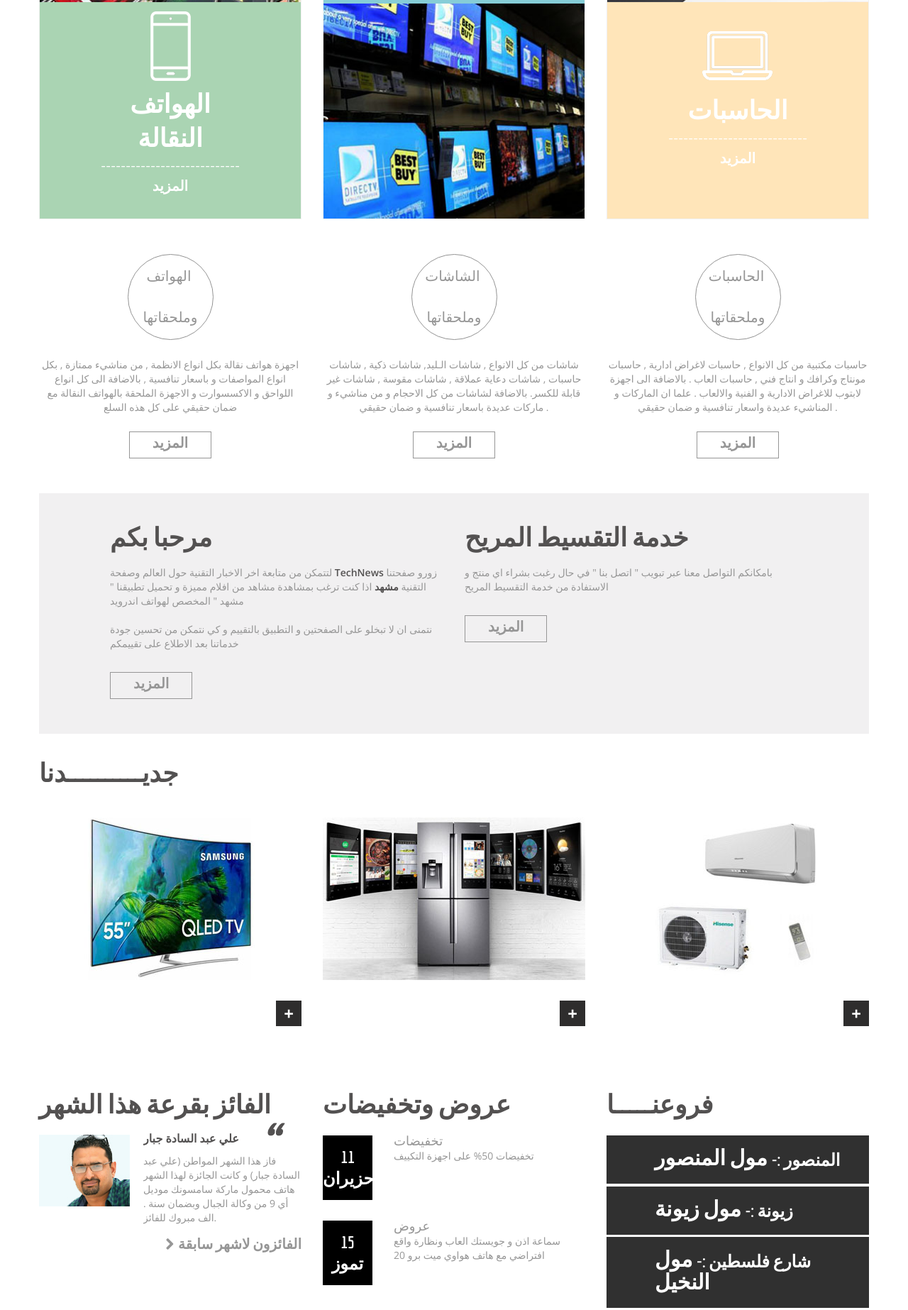
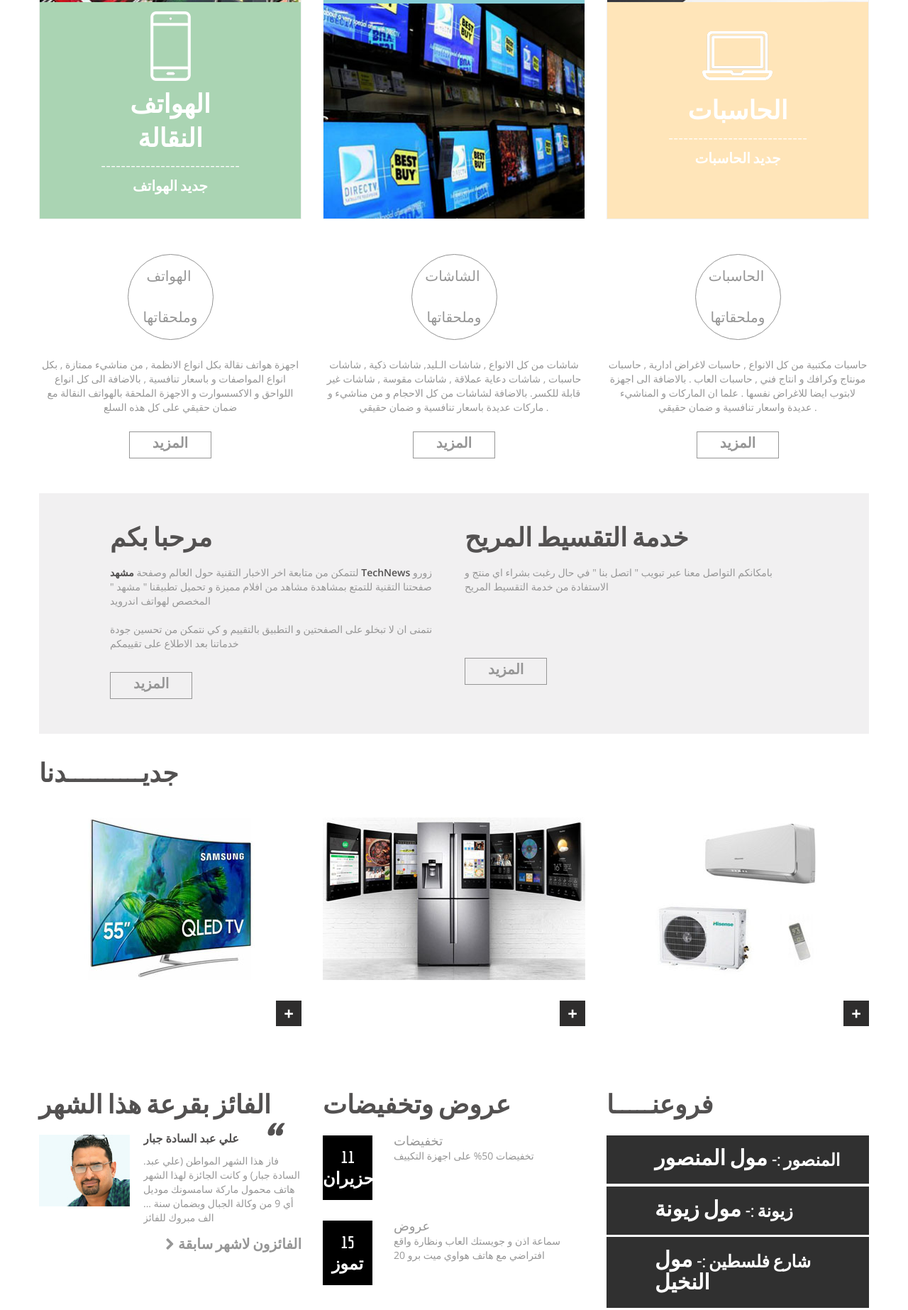
Before and after one commit to Ali8484/alirest, a plain HTML site: page index.html in a window 1280 px wide. Shown: the part 491-2337 px from the top of the page at 71% size. Drawn offline with nearby package versions, Linux system fonts and the light colour scheme.

Commit message:
first 3 cats. modified

```diff
--- a/index.html
+++ b/index.html
@@ -62,11 +62,11 @@
           <div class="navigation">
             <nav>
               <ul class="sf-menu">
-               <li class="current"><a href="index.html">الرئيسية</a></li>
-               <li><a href="index-1.html">القائمة</a></li>
-               <li><a href="index-2.html">التصنيفات</a></li>
-               <li><a href="index-3.html">خدمات ما بعد البيع</a></li>
                <li><a href="index-4.html">اتصل بنا</a></li>
+			   <li><a href="index-3.html">خدمات ما بعد البيع</a></li>
+			   <li><a href="index-2.html">التصنيفات</a></li>
+			   <li><a href="index-1.html">القائمة</a></li>
+			   <li class="current"><a href="index.html">الرئيسية</a></li>
              </ul>
             </nav>
             <div class="clear"></div>
@@ -76,7 +76,7 @@
     </div>
   </section>
 </header>
-<!--
+
 <!--=====================
           Content
 ======================-->
@@ -91,7 +91,7 @@
             <div class="maxheight">
               <img src="images/icon1.png" alt="">
               <div class="bann_title">الهواتف النقالة</div>
-              <a href="#">المزيد</a>
+              <a href="#">جديد الهواتف</a>
             </div>
           </div>
         </div>
@@ -104,7 +104,7 @@
             <div class="maxheight">
               <img src="images/icon2.png" alt="">
               <div class="bann_title">الشاشات </div>
-              <a href="#">المزيد</a>
+              <a href="#">جديد الشاشات</a>
             </div>
           </div>
           <img src="images/page1_img2.jpg" alt="">
@@ -119,7 +119,7 @@
             <div class="maxheight">
               <img src="images/icon3.png" alt="">
               <div class="bann_title">الحاسبات </div>
-              <a href="#">المزيد</a>
+              <a href="#">جديد الحاسبات</a>
             </div>
           </div>
 		  </div>
@@ -144,7 +144,7 @@
       <div class="grid_4">
         <div class="block1">
           <div class="count"><pre>الحاسبات </pre><pre>وملحقاتها</pre></div>
-          حاسبات مكتبية من كل الانواع , حاسبات لاغراض ادارية , حاسبات مونتاج وكرافك و انتاج فني , حاسبات العاب . بالاضافة الى اجهزة لابتوب للاغراض الادارية و الفنية والالعاب . علما ان الماركات و المناشيء عديدة واسعار تنافسية و ضمان حقيقي .
+          حاسبات مكتبية من كل الانواع , حاسبات لاغراض ادارية , حاسبات مونتاج وكرافك و انتاج فني , حاسبات العاب . بالاضافة الى اجهزة لابتوب ايضا للاغراض نفسها . علما ان الماركات و المناشيء عديدة واسعار تنافسية و ضمان حقيقي .
           <br>
           <a href="#" class="btn">المزيد</a>
         </div>
@@ -154,14 +154,27 @@
           <div class="row">
             <div class="grid_5 preffix_1">
               <h2>مرحبا بكم</h2>
-              <p>لتتمكن من متابعة اخر الاخبار التقنية حول العالم وصفحة <strong class="color1"><a href="https://www.facebook.com/TechNews-366377083762126/" rel="nofollow">TechNews</a></strong> زورو صفحتنا التقنية   <strong class="color1"><a href="https://www.facebook.com/مشهد-2510402259248833/" rel="nofollow">مشهد </a></strong>اذا كنت ترغب بمشاهدة مشاهد من افلام مميزة و تحميل تطبيقنا " مشهد " المخصص لهواتف اندرويد</p>
+              <p>
+			  لتتمكن من متابعة اخر الاخبار التقنية حول العالم وصفحة
+			  <strong class="color1">
+			  <a href="https://www.facebook.com/مشهد-2510402259248833/" rel="nofollow">مشهد </a>
+			  </strong>
+			  <strong class="color1">
+			  <a href="https://www.facebook.com/TechNews-366377083762126/" rel="nofollow">TechNews</a>
+			  </strong> زورو صفحتنا التقنية  للتمتع بمشاهدة مشاهد من افلام مميزة و تحميل تطبيقنا " مشهد " المخصص لهواتف اندرويد
+			  </p>
+
               نتمنى ان لا تبخلو على الصفحتين و التطبيق بالتقييم و كي نتمكن من تحسين جودة خدماتنا بعد الاطلاع على تقييمكم <br>
               <a href="#" class="btn">المزيد</a>
             </div>
             <div class="grid_5">
               <h2>خدمة التقسيط المريح</h2>
                 بامكانكم التواصل معنا عبر تبويب " اتصل بنا " في حال رغبت بشراء اي منتج و الاستفادة من خدمة التقسيط المريح <br>
-              <a href="#" class="btn">المزيد</a>
+
+              <br>
+              <br>
+              <br>
+			  <a href="#" class="btn">المزيد</a>
             </div>
           </div>
         </div>
@@ -176,14 +189,15 @@
       </div>
       <div class="grid_4">
         <h2>الفائز بقرعة هذا الشهر</h2>
-        <blockquote class="bq1">
+        <div class="bq1" >
           <img src="images/page1_img7.jpg" alt="" class="img_inner fleft noresize">
           <div class="extra_wrapper">
             <div class="bq_title color1">علي عبد السادة جبار</div>
-				فاز هذا الشهر المواطن (علي عبد السادة جبار) و كانت الجائزة لهذا الشهر هاتف محمول ماركة سامسونك موديل أي 9 من وكالة الجبال وبضمان سنة . الف مبروك للفائز.
-            <a href="#"><span class="fa fa-chevron-right"></span>الفائزون لاشهر سابقة</a>
+				.فاز هذا الشهر المواطن (علي عبد السادة جبار) و كانت الجائزة لهذا الشهر هاتف محمول ماركة سامسونك موديل أي 9 من وكالة الجبال وبضمان سنة ... الف مبروك للفائز
+            <br>
+			<a href="#"><span class="fa fa-chevron-right"></span>الفائزون لاشهر سابقة</a>
           </div>
-        </blockquote>
+        </div>
       </div>
       <div class="grid_4">
         <h2>عروض وتخفيضات</h2>
@@ -203,8 +217,8 @@
       <div class="grid_4">
         <h2>فروعنـــــا</h2>
         <ul class="shed">
-          <li><span>     المنصور :-</span> مول المنصور </li>
-          <li><span>       زيونة :-</span> مول زيونة </li>
+          <li><span> المنصور :-</span> مول المنصور </li>
+          <li><span> زيونة :-</span> مول زيونة </li>
           <li><span> شارع فلسطين :-</span> مول النخيل </li>
         </ul>
       </div>
@@ -230,5 +244,5 @@
     </div>
   </div>
 </footer>
-</body> -->
+</body>
 </html>
```
